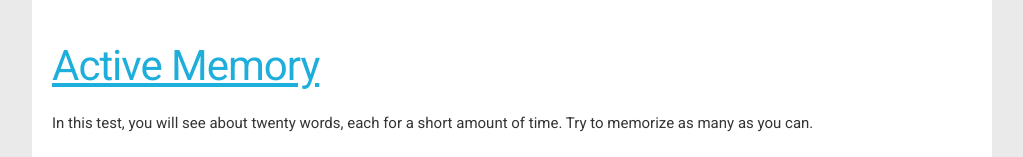
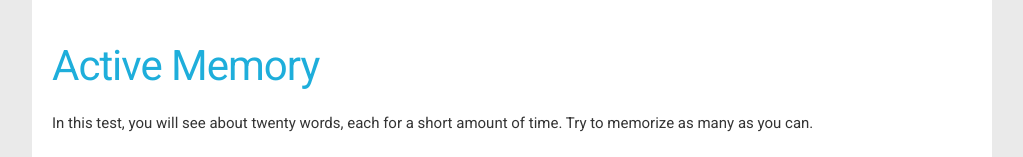
Before and after one commit to miku/activememory, a plain HTML site: page index.html in a window 1280 px wide. Shown: the top 157 px of the page, without its empty margins (128-1151 px from the left). Drawn offline with Linux system fonts and the light colour scheme.

Commit message:
no h2 link

```diff
--- a/css/main.css
+++ b/css/main.css
@@ -29,6 +29,10 @@ h2 {
     margin: 20px 0 20px 0;
 }
 
+h2>a {
+    text-decoration: none;
+}
+
 textarea {
     width: 100%;
     height: 20%;
```
